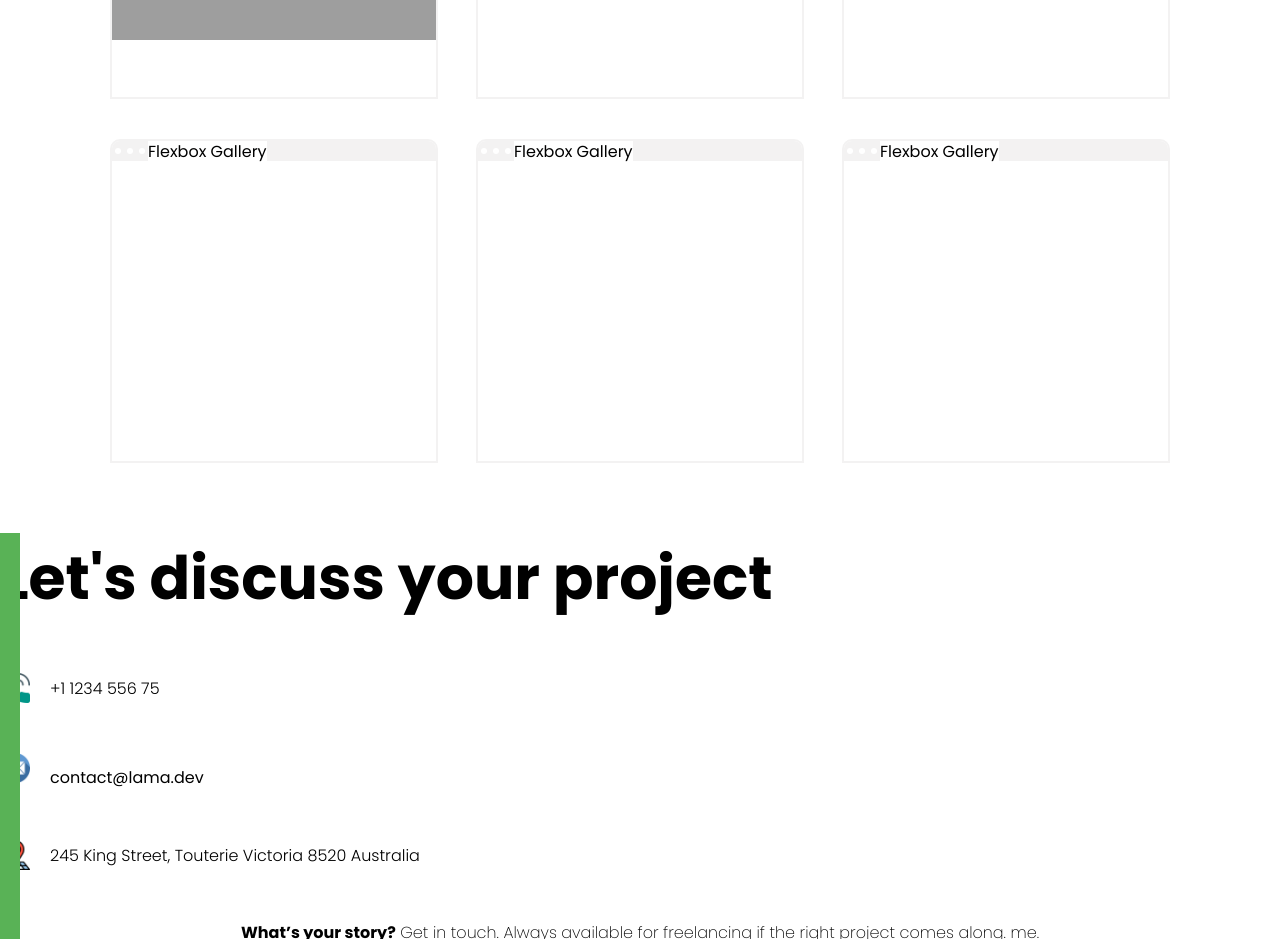
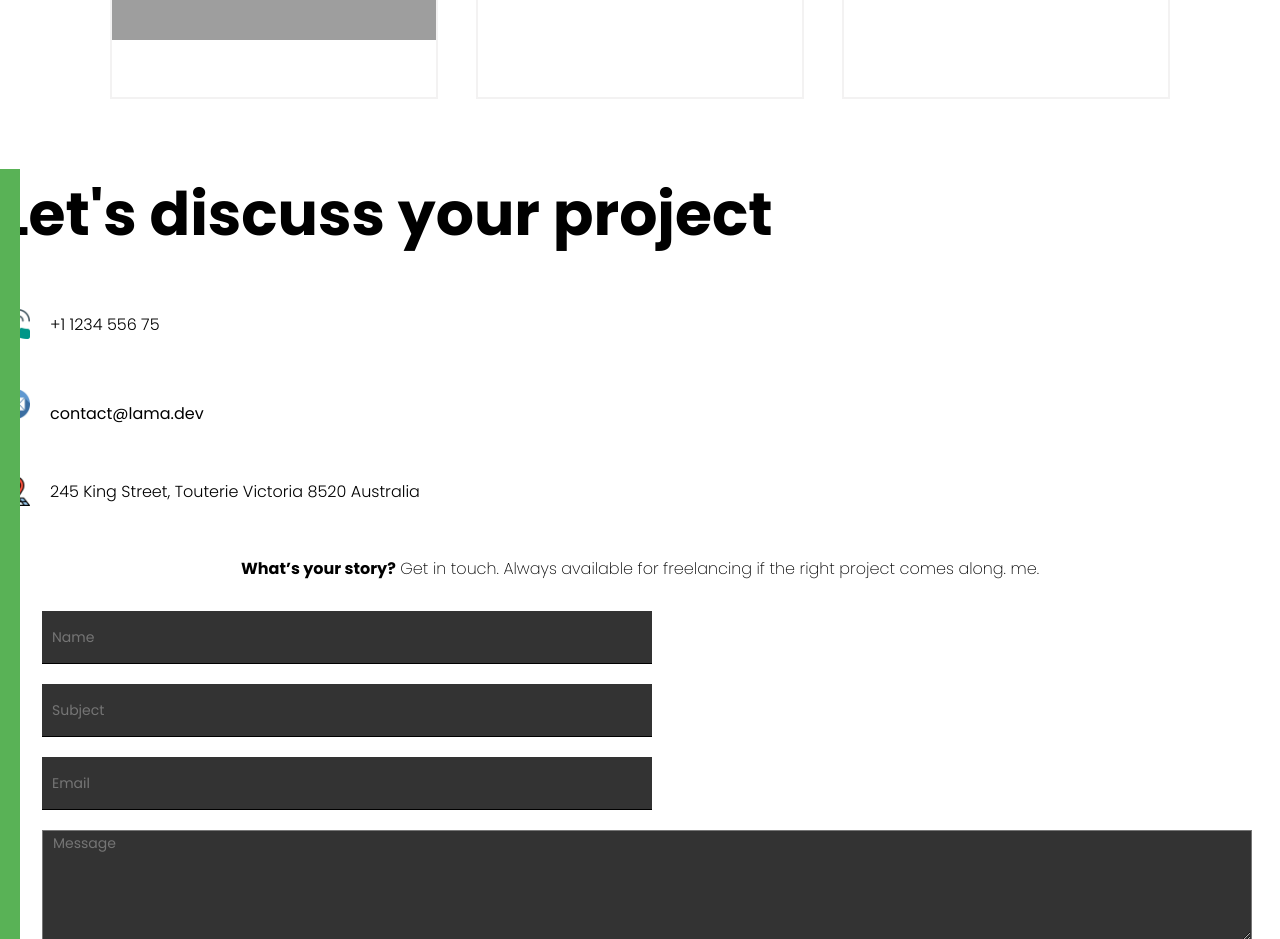
Before and after one commit to lblake/Portfolio-Website, a React (Create React App) app in the folder portfolio-website/: page / in a window 1280 px wide. Shown: the part 2060-2999 px from the top of the page. Built offline with nearby package versions, Linux system fonts and the light colour scheme; grey boxes are pictures that could not be loaded.

Commit message:
updated data file

```diff
--- a/portfolio-website/src/data.js
+++ b/portfolio-website/src/data.js
@@ -17,22 +17,22 @@ export const products = [
     link: 'http://lama.dev',
     title: 'Flexbox Gallery',
   },
-  {
-    id: 4,
-    img: '',
-    link: 'http://lama.dev',
-    title: 'Flexbox Gallery',
-  },
-  {
-    id: 5,
-    img: '',
-    link: 'http://lama.dev',
-    title: 'Flexbox Gallery',
-  },
-  {
-    id: 6,
-    img: '',
-    link: 'http://lama.dev',
-    title: 'Flexbox Gallery',
-  },
+  // {
+  //   id: 4,
+  //   img: '',
+  //   link: 'http://lama.dev',
+  //   title: 'Flexbox Gallery',
+  // },
+  // {
+  //   id: 5,
+  //   img: '',
+  //   link: 'http://lama.dev',
+  //   title: 'Flexbox Gallery',
+  // },
+  // {
+  //   id: 6,
+  //   img: '',
+  //   link: 'http://lama.dev',
+  //   title: 'Flexbox Gallery',
+  // },
 ];
```
